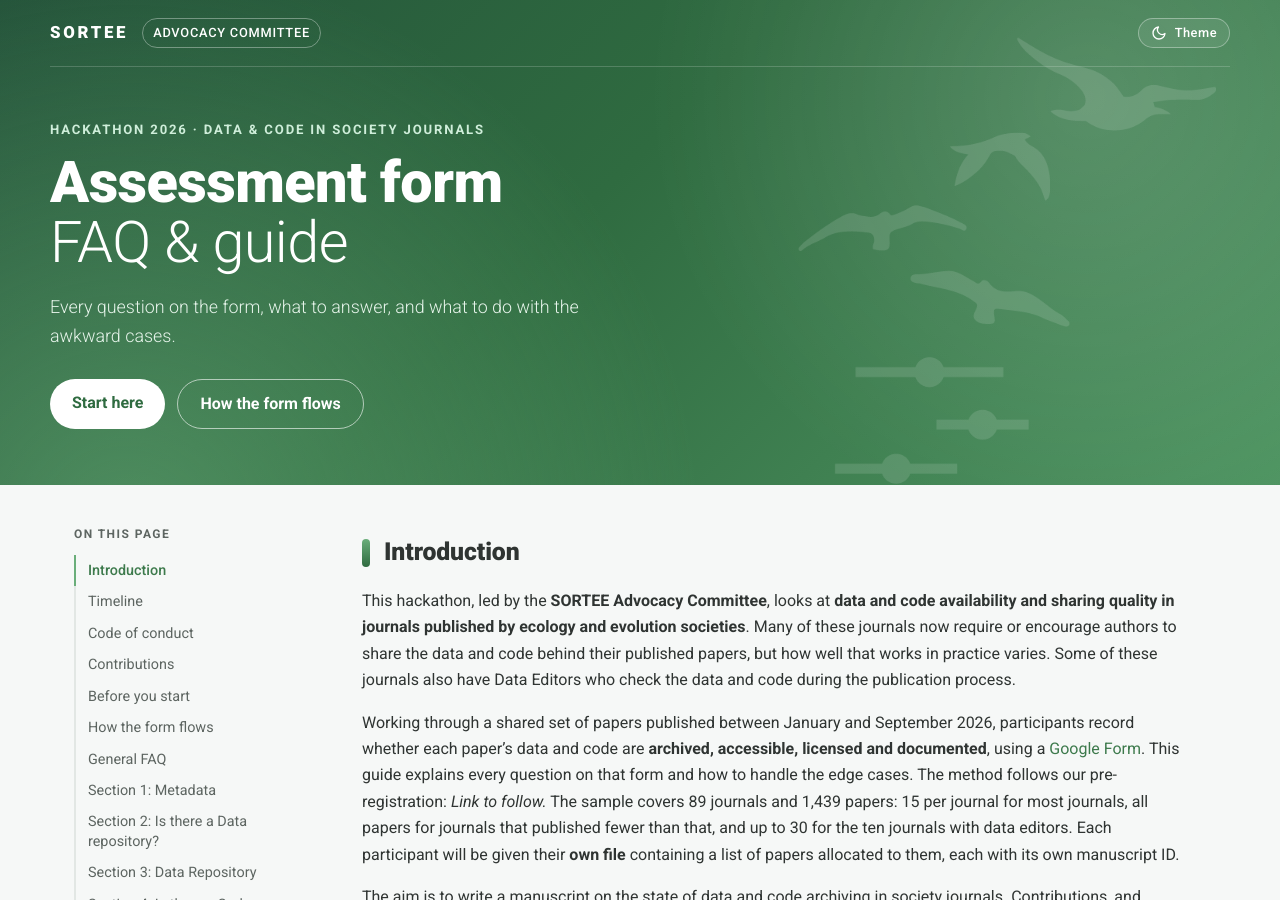
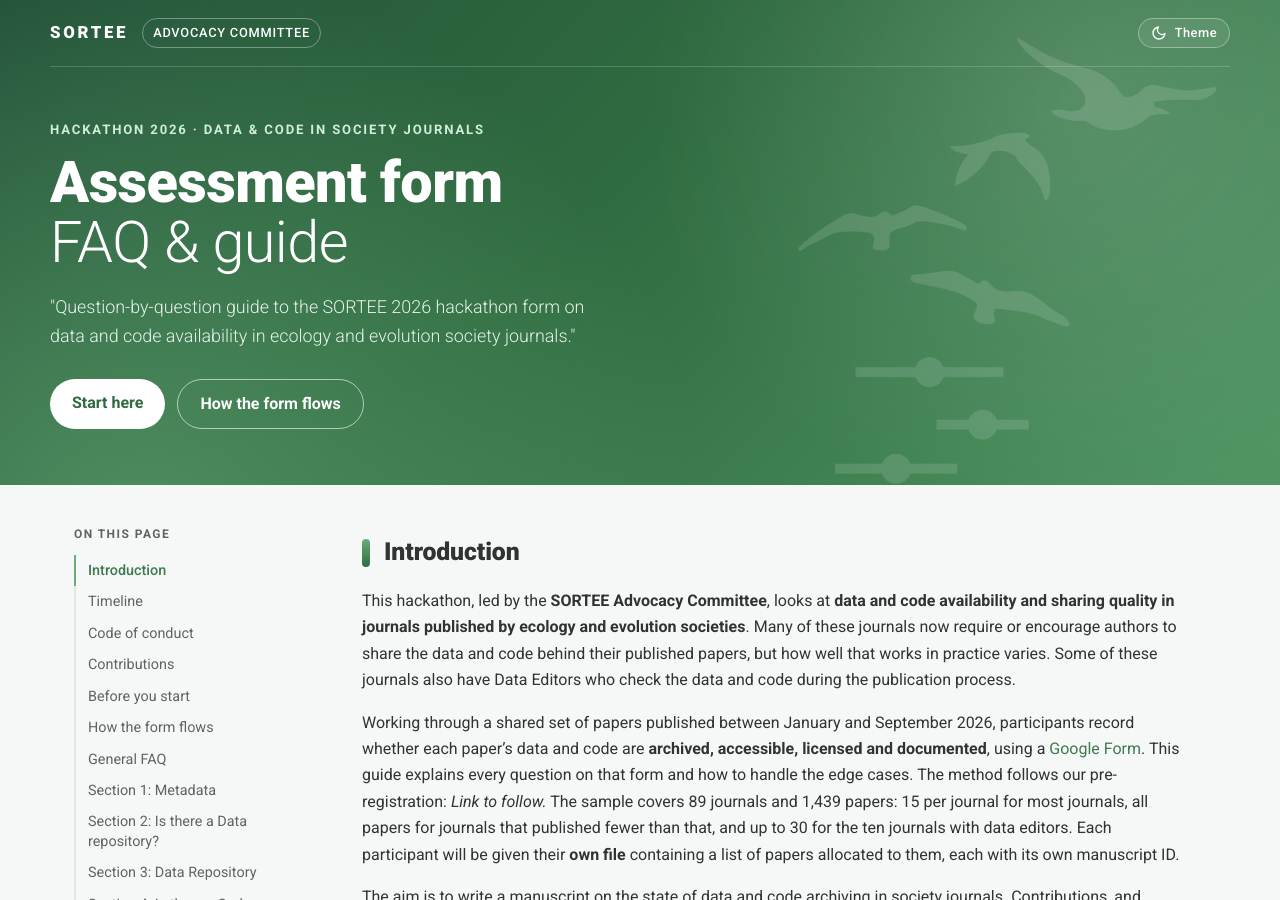
Before and after one commit to EIvimeyCook/Data-Code_Society, a Jekyll site: the page built from FAQ.md, in a window 1280 px wide and 900 px high. Built offline with Jekyll 4.4.1, drawn with Linux system fonts in a browser that asks for light colours; our own code applies the rules of GitHub Pages for plain Markdown files.

Commit message:
Update default.html

```diff
--- a/_layouts/default.html
+++ b/_layouts/default.html
@@ -32,7 +32,7 @@
     <div class="hero-body">
       <p class="eyebrow">Hackathon 2026 · Data &amp; code in society journals</p>
       <h1 class="hero-title">Assessment form<br><span>FAQ &amp; guide</span></h1>
-      <p class="hero-sub">Every question on the form, what to answer, and what to do with the awkward cases.</p>
+      <p class="hero-sub">"Question-by-question guide to the SORTEE 2026 hackathon form on data and code availability in ecology and evolution society journals."</p>
       <div class="hero-actions">
         <a class="btn" href="#before-you-start">Start here</a>
         <a class="btn btn-ghost" href="#how-the-form-flows">How the form flows</a>
```
